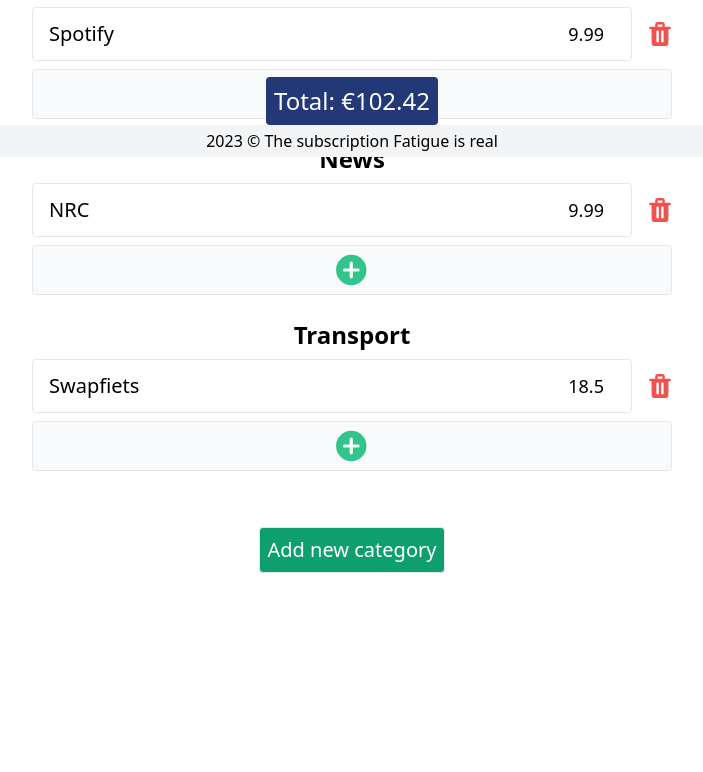
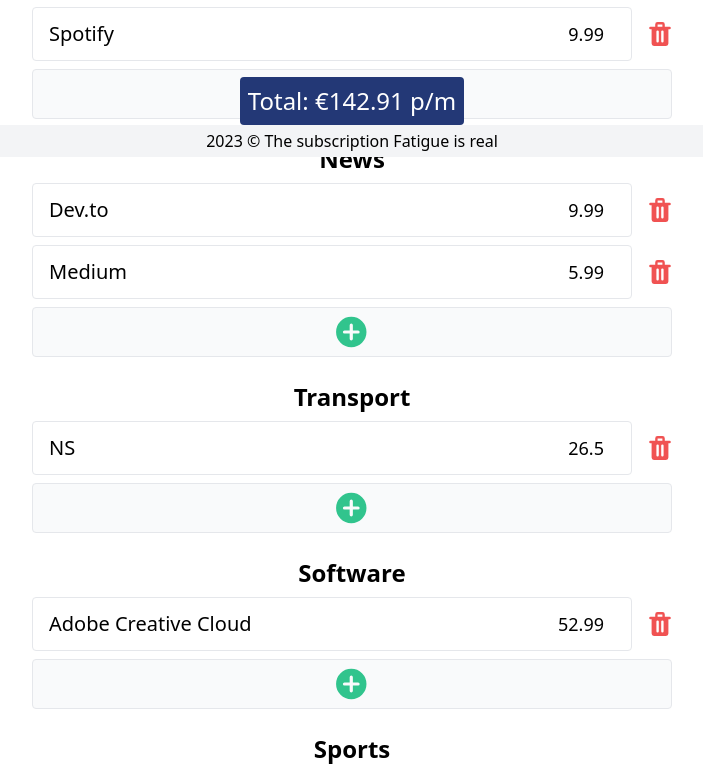
Before and after one commit to jwnelen/subscription-fatigue, a Next.js app: page / in a window 1280 px wide. Shown: the part 643-1415 px from the top of the page, without its empty margins (288-991 px from the left). Before the commit the page ends 1344 px from the top, so only its background shows below. Built offline with nearby package versions, Linux system fonts and the light colour scheme.

Commit message:
some more small changed

```diff
--- a/components/totalDisplay.jsx
+++ b/components/totalDisplay.jsx
@@ -2,7 +2,7 @@
   return (
     <div className="fixed w-full bottom-8 text-center ">
       <p className="text-2xl p-2 text-white bg-blue-900 w-max mx-auto rounded ">
-        Total: &euro;{total.toFixed(2)}
+        Total: &euro;{total.toFixed(2)} p/m
       </p>
     </div>
   );
--- a/data/categories.json
+++ b/data/categories.json
@@ -14,5 +14,13 @@
   {
     "id": "4",
     "name": "Transport"
+  },
+  {
+    "id": "5",
+    "name": "Software"
+  },
+  {
+    "id": "6",
+    "name": "Sports"
   }
 ]
--- a/data/subscriptions.json
+++ b/data/subscriptions.json
@@ -3,63 +3,66 @@
     "name": "Netflix",
     "std_price": 9.99,
     "id": "1",
-    "category": "1",
-    "img_link": "https://upload.wikimedia.org/wikipedia/commons/thumb/0/08/Netflix_2015_logo.svg/2000px-Netflix_2015_logo.svg.png"
+    "category": "1"
   },
   {
     "name": "HBO",
     "std_price": 15.99,
     "id": "2",
-    "category": "1",
-    "img_link": "https://logos-world.net/wp-content/uploads/2022/01/HBO-Max-Logo.png"
+    "category": "1"
   },
   {
     "name": "Amazon Prime",
     "std_price": 12.99,
     "id": "3",
-    "category": "1",
-    "img_link": "https://upload.wikimedia.org/wikipedia/commons/thumb/1/11/Amazon_Prime_Video_logo.svg/2560px-Amazon_Prime_Video_logo.svg.png"
+    "category": "1"
   },
   {
     "name": "Disney+",
     "std_price": 7.99,
     "id": "4",
-    "category": "1",
-    "img_link": "https://upload.wikimedia.org/wikipedia/commons/thumb/3/3e/Disney%2B_logo.svg/2560px-Disney%2B_logo.svg.png"
+    "category": "1"
   },
   {
     "name": "Hulu",
     "std_price": 11.99,
     "id": "5",
-    "category": "1",
-    "img_link": "https://upload.wikimedia.org/wikipedia/commons/thumb/e/e4/Hulu_Logo.svg/2000px-Hulu_Logo.svg.png"
+    "category": "1"
   },
   {
     "name": "Apple TV+",
     "std_price": 4.99,
     "id": "6",
-    "category": "1",
-    "img_link": "https://upload.wikimedia.org/wikipedia/commons/thumb/2/28/Apple_TV_Plus_Logo.svg/2560px-Apple_TV_Plus_Logo.svg.png"
+    "category": "1"
   },
   {
     "name": "Spotify",
     "std_price": 9.99,
     "id": "7",
-    "category": "2",
-    "img_link": "https://storage.googleapis.com/pr-newsroom-wp/1/2018/11/Spotify_Logo_RGB_Green.png"
+    "category": "2"
   },
   {
-    "name": "NRC",
+    "name": "Dev.to",
     "std_price": 9.99,
     "id": "8",
-    "category": "3",
-    "img_link": "https://storage.googleapis.com/pr-newsroom-wp/1/2018/11/Spotify_Logo_RGB_Green.png"
+    "category": "3"
   },
   {
-    "name": "Swapfiets",
-    "std_price": 18.5,
+    "name": "Medium",
+    "std_price": 5.99,
     "id": "9",
-    "category": "4",
-    "img_link": "https://theme.zdassets.com/theme_assets/1869533/0b7f743e23e7ef51af79aeb2eda96b4f8cc74eb5.png"
+    "category": "3"
+  },
+  {
+    "name": "NS",
+    "std_price": 26.5,
+    "id": "10",
+    "category": "4"
+  },
+  {
+    "name": "Adobe Creative Cloud",
+    "std_price": 52.99,
+    "id": "10",
+    "category": "5"
   }
 ]
--- a/pages/index.js
+++ b/pages/index.js
@@ -55,10 +55,26 @@
           {categories.map((category, index) => {
             return (
               <div key={`s-${index}`}>
-                <div className="flex flex-row gap-3 justify-center">
-                  <h1 className="text-2xl font-bold text-center p-2">
-                    {category.name}
-                  </h1>
+                <div className="flex flex-row gap-3 justify-center lg:w-1/2 mx-auto">
+                  <input
+                    className="text-2xl font-bold text-center p-2 w-full"
+                    value={category.name}
+                    onChange={(e) => {
+                      setCategories((c) => {
+                        const newCategories = c.map((item) => {
+                          if (item.id === category.id) {
+                            return {
+                              ...item,
+                              name: e.target.value,
+                            };
+                          } else {
+                            return item;
+                          }
+                        });
+                        return newCategoriess;
+                      });
+                    }}
+                  ></input>
                 </div>
                 <div className="flex flex-col items-center gap-2 lg:w-1/2 mx-auto">
                   {data
```
